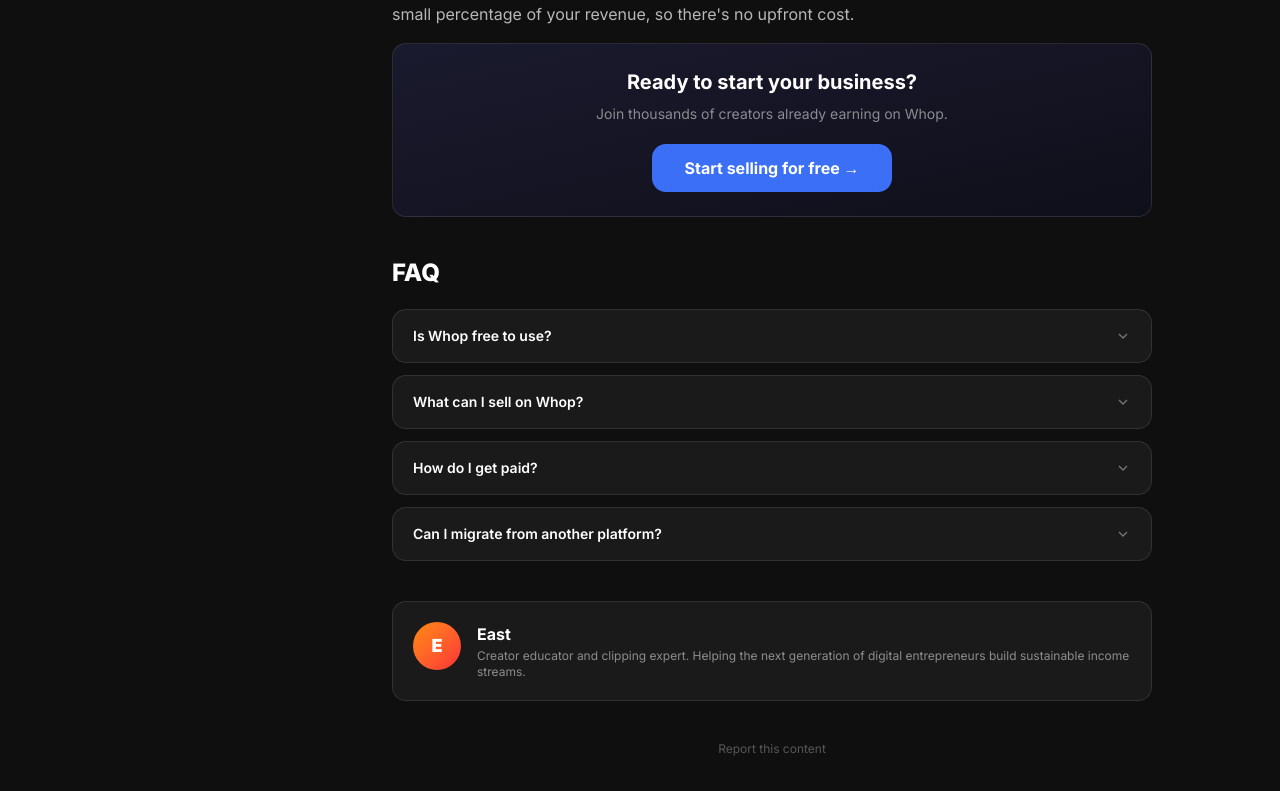
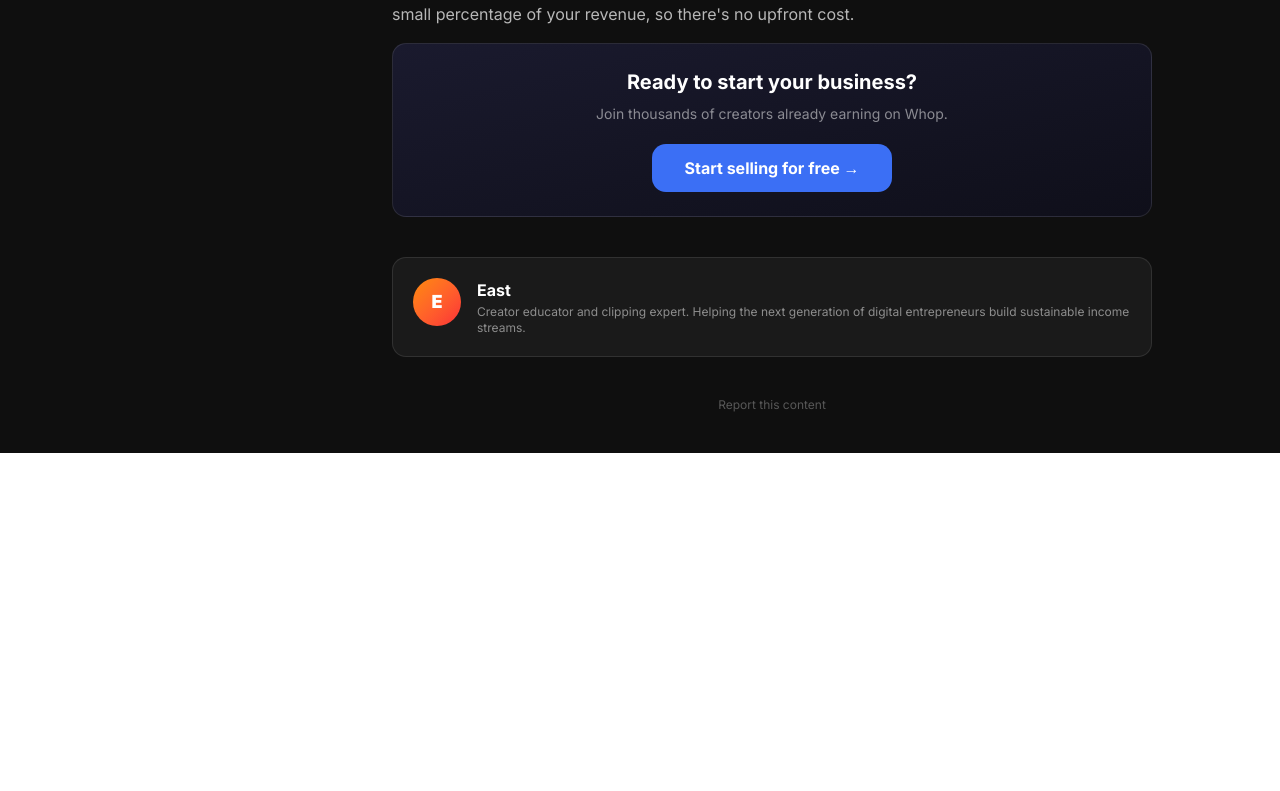
Before and after one commit to ShivamAgrawal04/clone-web-next, a Next.js app: page /landing-page in a window 1280 px wide. Shown: the part 3267-4058 px from the top of the page. After the commit the page ends 3720 px from the top, so only its background shows below. Built offline with nearby package versions, Linux system fonts and the light colour scheme.

Commit message:
landing page

```diff
--- a/app/(fullpage)/landing-page/page.tsx
+++ b/app/(fullpage)/landing-page/page.tsx
@@ -511,7 +511,7 @@
                     </div>
 
                     {/* Section: FAQ */}
-                    <div id="faq" className="scroll-mt-20 mb-10">
+                    {/* <div id="faq" className="scroll-mt-20 mb-10">
                         <h2 className="text-2xl font-extrabold text-white mb-5">FAQ</h2>
                         <div className="space-y-3">
                             {[
@@ -533,7 +533,7 @@
                                 </details>
                             ))}
                         </div>
-                    </div>
+                    </div> */}
 
                     {/* Author card */}
                     <div className="mt-8 rounded-xl border border-white/10 bg-[#1a1a1a] p-5 flex items-start gap-4">
```
